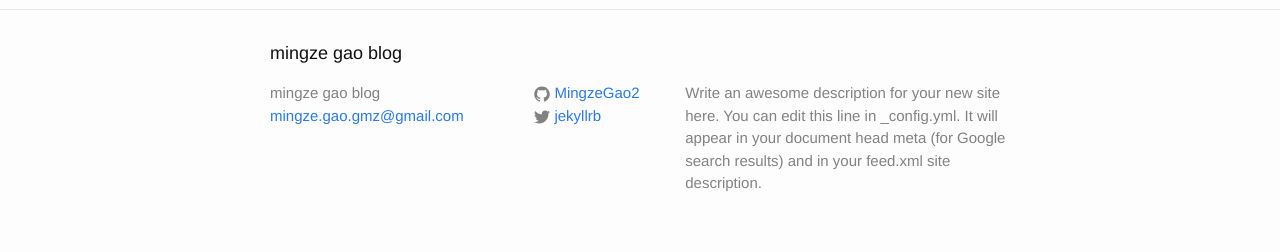
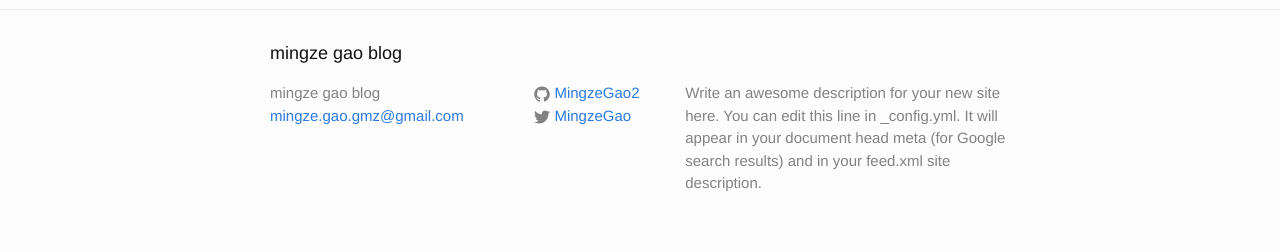
Before and after one commit to MingzeGao2/MingzeGao2.github.io, a Jekyll site: the page built from _posts/2015-12-11-welcome-to-jekyll.markdown, in a window 1280 px wide. Shown: the part 689-941 px from the top of the page. Built offline with Jekyll 4.4.1, drawn with Linux system fonts in a browser that asks for light colours.

Commit message:
add twitter

```diff
--- a/_config.yml
+++ b/_config.yml
@@ -7,7 +7,7 @@ description: > # this means to ignore newlines until "baseurl:"
   Google search results) and in your feed.xml site description.
 baseurl: "" # the subpath of your site, e.g. /blog/
 url: "http://MingzeGao2.github.io" # the base hostname & protocol for your site
-twitter_username: jekyllrb
+twitter_username: MingzeGao
 github_username:  MingzeGao2
 
 # Build settings
```
